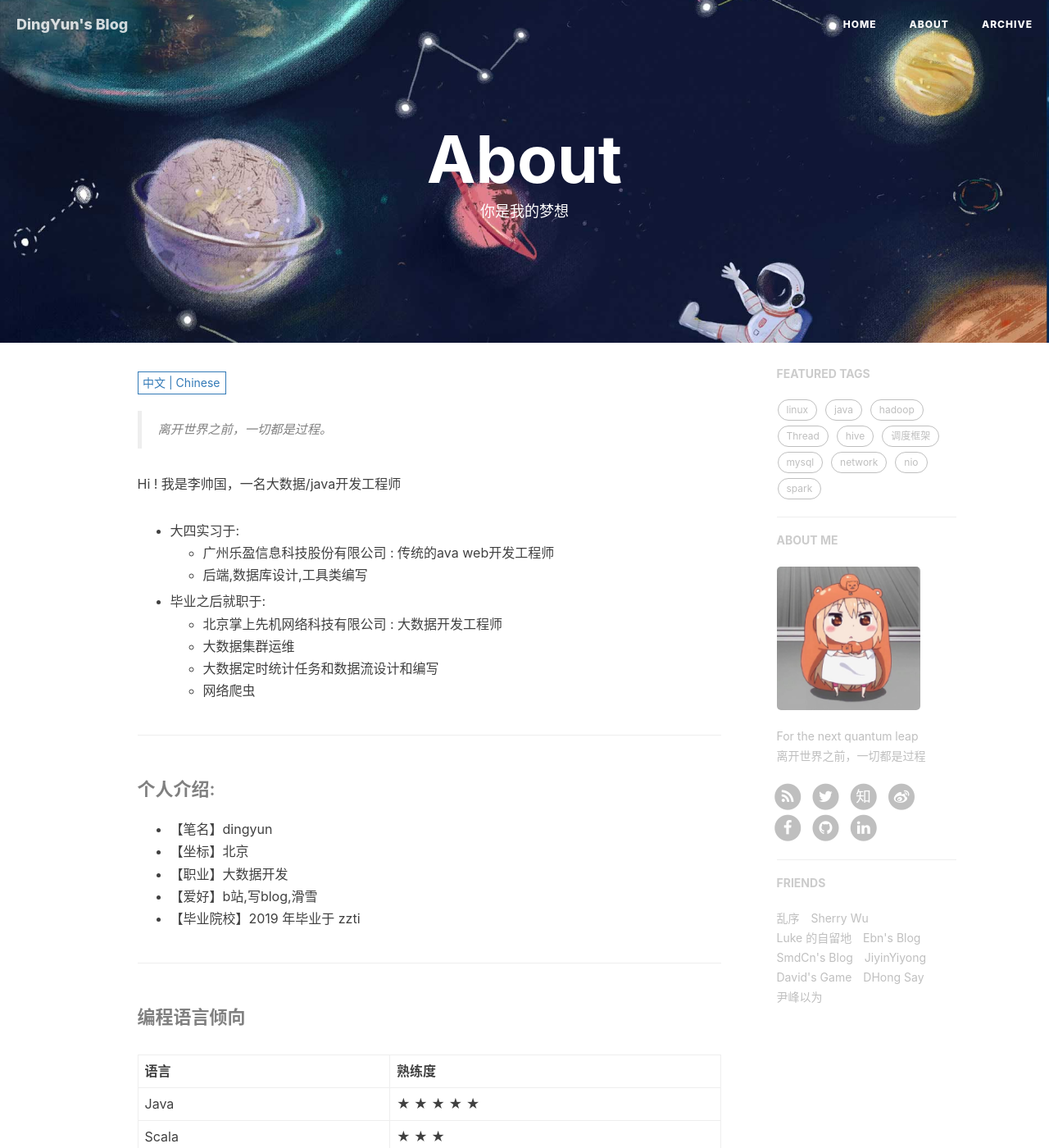
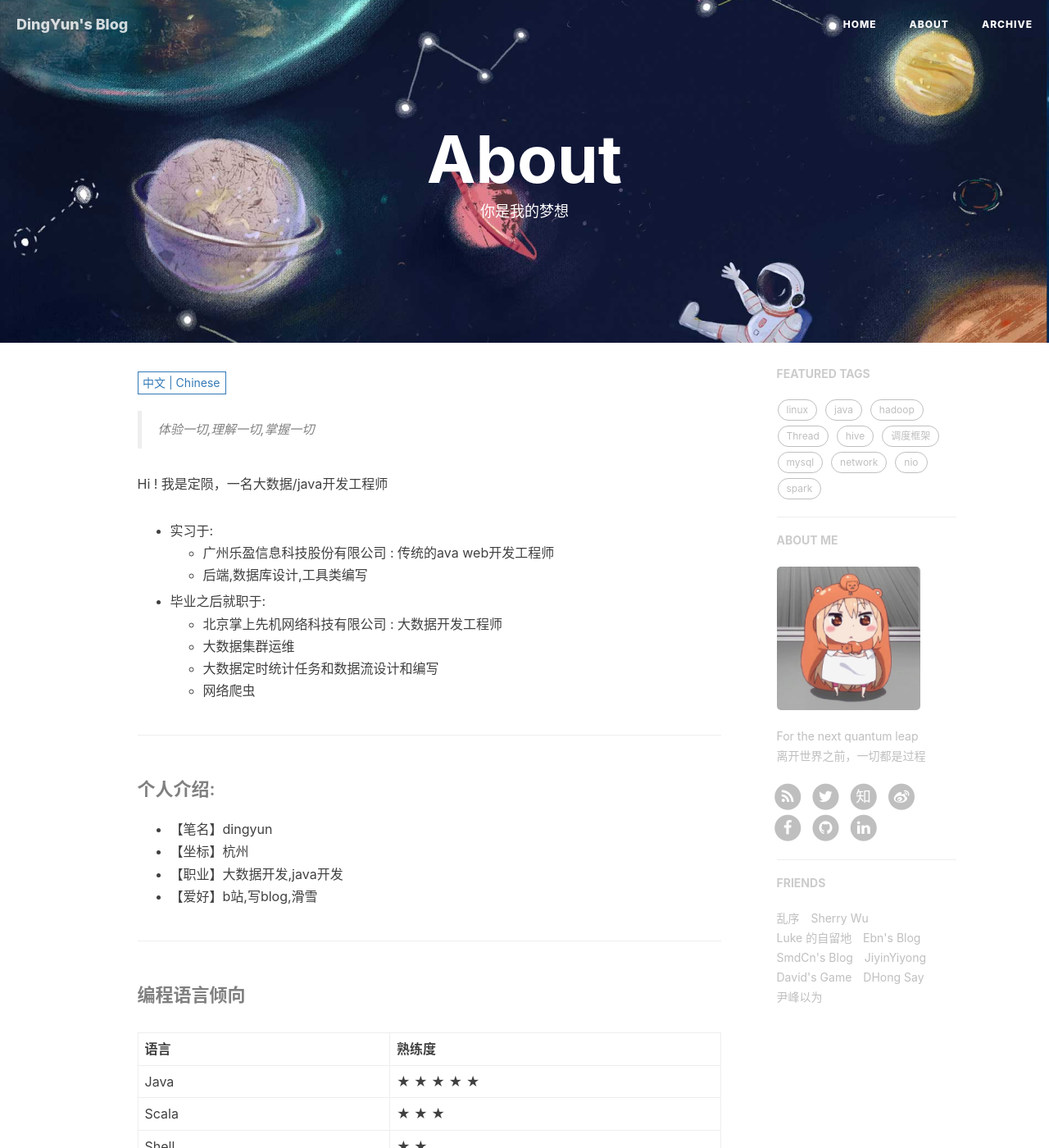
Before and after one commit to githubdingyun/githubdingyun.github.io, a Jekyll site: the page built from about.html, in a window 1280 px wide and 1400 px high. Shown: the whole window at 82% size. Built offline with Jekyll 4.4.1, drawn with Linux system fonts in a browser that asks for light colours; nearby versions of some CDN libraries; comment, search, counter and statistics services are not loaded.

Commit message:
提交简介修改

```diff
--- a/_includes/about/en.md
+++ b/_includes/about/en.md
@@ -19,13 +19,12 @@ Hi ! I'm  Shuaiuo Li, a big data / Java Development Engineer
 
 * [pen name] Dingyun
 
-* [coordinate] Beijing
+* [coordinate] ZheJiang HangZhou
 
 * [occupation] big data development
 
 * [hobbies]  bilibili, blog, ski
 
-* [Graduate School] graduated from ZZTI in 2019
 
 ----------------------------------------------------------------
 
--- a/_includes/about/zh.md
+++ b/_includes/about/zh.md
@@ -1,7 +1,7 @@
-> 离开世界之前，一切都是过程。
+> 体验一切,理解一切,掌握一切
 
-Hi ! 我是李帅国，一名大数据/java开发工程师
-* 大四实习于:
+Hi ! 我是定陨，一名大数据/java开发工程师
+* 实习于:
     * 广州乐盈信息科技股份有限公司 : 传统的ava web开发工程师
     * 后端,数据库设计,工具类编写
 * 毕业之后就职于:
@@ -14,10 +14,9 @@ Hi ! 我是李帅国，一名大数据/java开发工程师
 #### 个人介绍:
 
 * 【笔名】dingyun
-* 【坐标】北京
-* 【职业】大数据开发
+* 【坐标】杭州
+* 【职业】大数据开发,java开发
 * 【爱好】b站,写blog,滑雪
-* 【毕业院校】2019 年毕业于 zzti
 
 ----------------------------------------------------------------
 
```
Also changed, not shown: other parts of _includes/about/en.md (+1 -1 lines), 1 other file.
